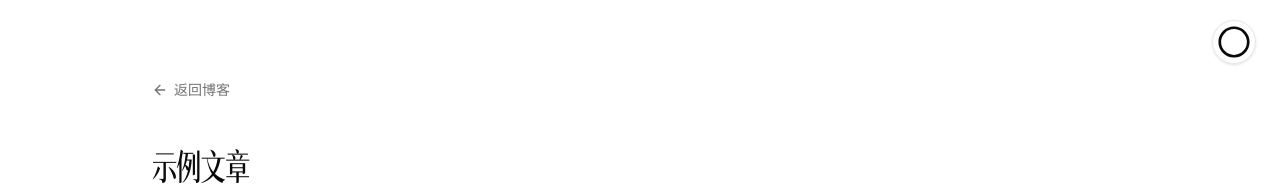
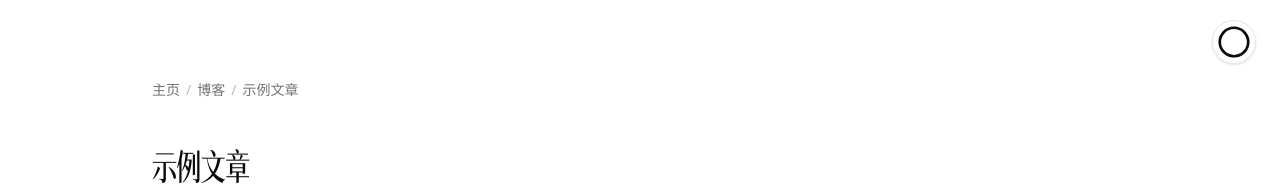
Before and after one commit to HanHanWeb/homepage, a Next.js app: page /blog/demo in a window 1280 px wide. Shown: the top 185 px of the page. Built offline with nearby package versions, Linux system fonts and the light colour scheme; a small style sheet from the web is missing; a web font is replaced by a local one.

Commit message:
feat: 博客文章详情页返回按钮改为面包屑导航（主页/博客/文章标题）

```diff
--- a/src/components/blog/post-view.tsx
+++ b/src/components/blog/post-view.tsx
@@ -1,6 +1,6 @@
 "use client";
 
-import { ArrowLeft, Calendar } from "lucide-react";
+import { Calendar } from "lucide-react";
 import Link from "next/link";
 
 import type { Post } from "@/lib/blog";
@@ -8,14 +8,33 @@ import type { Post } from "@/lib/blog";
 export function PostView({ post }: { post: Post }) {
   return (
     <main className="relative z-10 mx-auto flex w-full max-w-5xl flex-1 flex-col px-6 pt-20 pb-16">
-      <Link
-        href="/blog"
-        className="group inline-flex w-fit items-center gap-1.5 text-sm text-muted-foreground transition-colors hover:text-foreground animate-blur-in"
+      <nav
+        aria-label="面包屑"
+        className="flex min-w-0 items-center gap-1.5 text-sm text-muted-foreground animate-blur-in"
         style={{ "--blur-delay": "0.05s" } as React.CSSProperties}
       >
-        <ArrowLeft className="size-4 transition-transform group-hover:-translate-x-0.5" />
-        返回博客
-      </Link>
+        <Link
+          href="/"
+          className="shrink-0 transition-colors hover:text-foreground"
+        >
+          主页
+        </Link>
+        <span aria-hidden className="select-none opacity-50">
+          /
+        </span>
+        <Link
+          href="/blog"
+          className="shrink-0 transition-colors hover:text-foreground"
+        >
+          博客
+        </Link>
+        <span aria-hidden className="select-none opacity-50">
+          /
+        </span>
+        <span aria-current="page" className="min-w-0 truncate">
+          {post.title}
+        </span>
+      </nav>
 
       <article
         className="mt-8 animate-blur-in"
```
